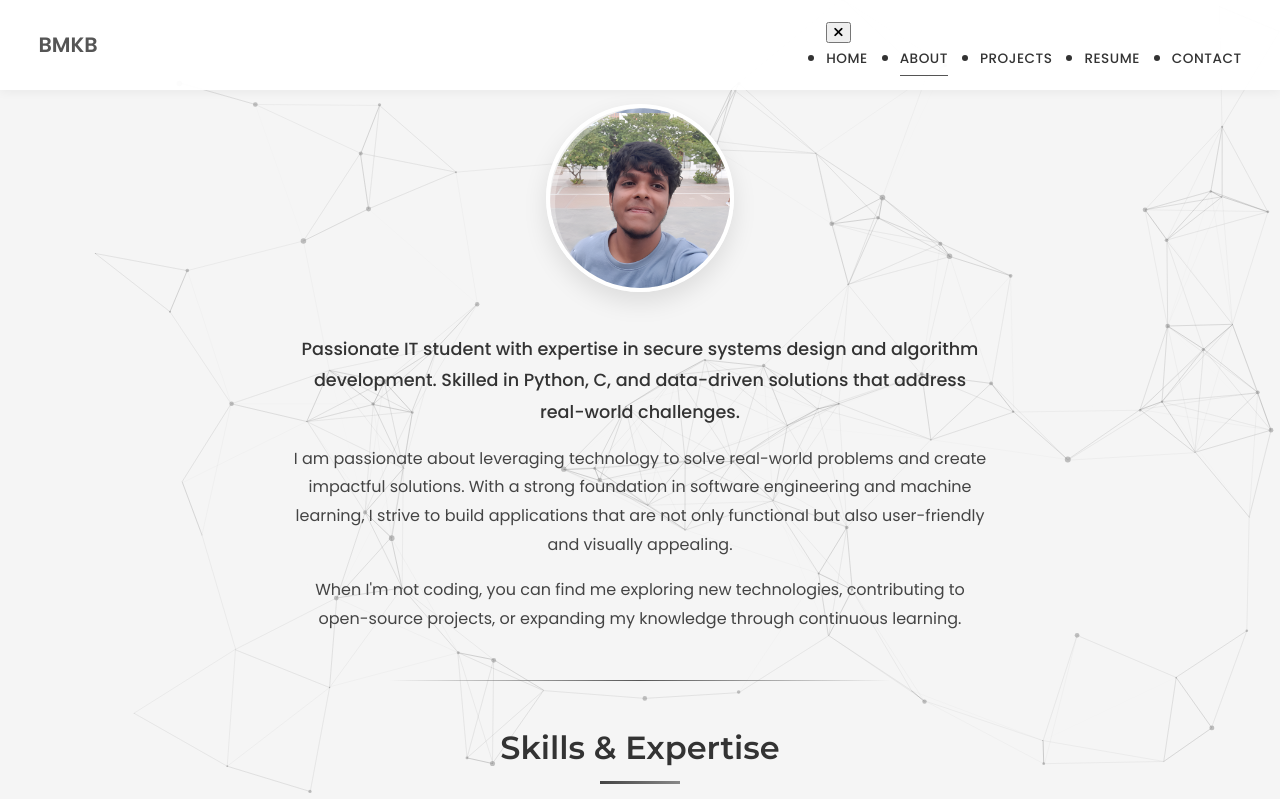
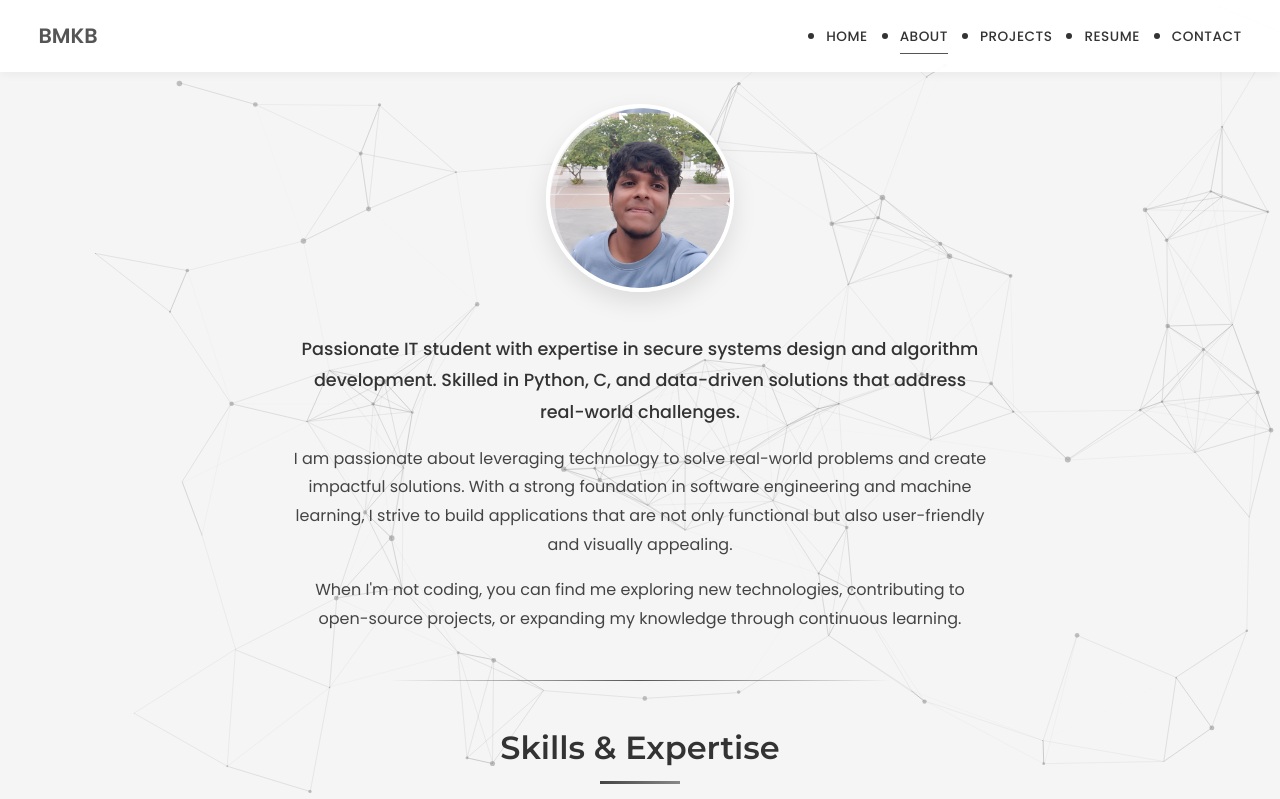
Before and after one commit to KarthikBalajiBM/karthikbalajibm.portfolio, a Flask app: page /about in a window 1280 px wide. Shown: the top 799 px of the page. Run offline with Flask 2, Linux system fonts and the light colour scheme.

Commit message:
Update base.html

```diff
--- a/templates/base.html
+++ b/templates/base.html
@@ -45,9 +45,6 @@
                 <a href="/">BMKB</a>
             </div>
             <nav class="nav">
-                <button class="nav-close-btn">
-                    <i class="fas fa-times"></i>
-                </button>
                 <ul class="nav-list">
                     <li><a href="/" class="nav-link {% if request.path == '/' %}active{% endif %}">Home</a></li>
                     <li><a href="/about" class="nav-link {% if request.path == '/about' %}active{% endif %}">About</a></li>
```
